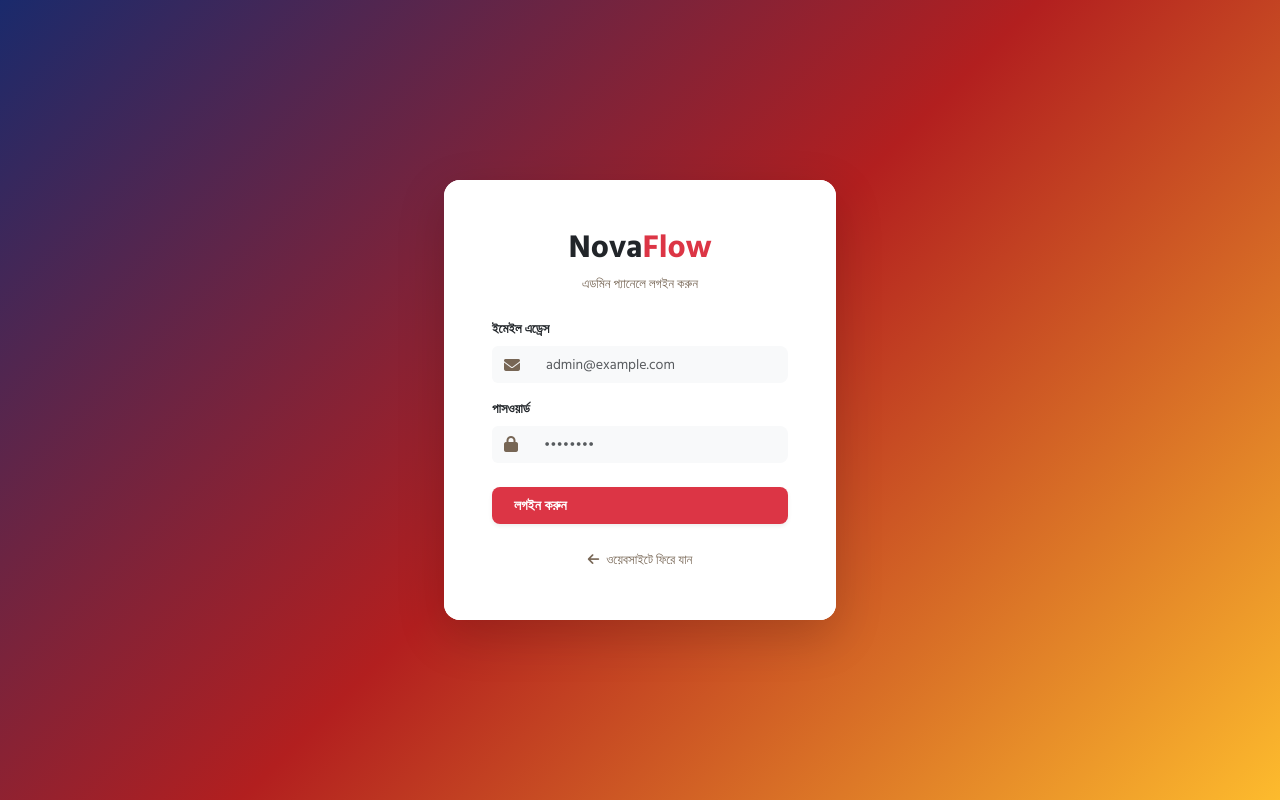
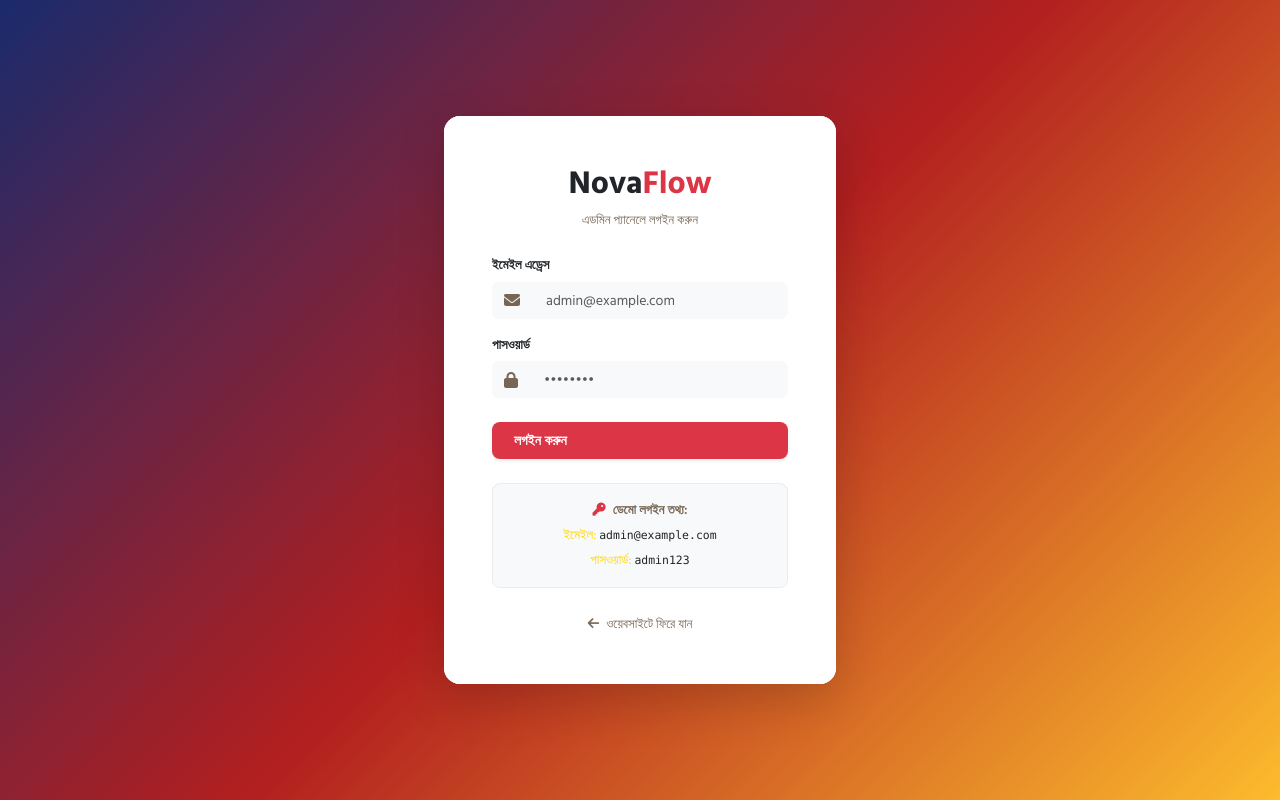
Before and after one commit to atifsoftware/NovaFlow, a PHP site: page /NovaFlow/login in a window 1280 px wide. Run offline with PHP 8.4, Linux system fonts and the light colour scheme.

Commit message:
Add demo credentials helper box to login view

```diff
--- a/app/views/auth/login.php
+++ b/app/views/auth/login.php
@@ -31,6 +31,12 @@
 
                             <button type="submit" class="btn btn-danger w-100 py-2 fw-bold text-uppercase shadow-sm">লগইন করুন</button>
 
+                            <div class="mt-4 p-3 bg-light rounded-3 text-center border border-light-subtle">
+                                <p class="mb-1 text-muted small fw-semibold"><i class="fas fa-key text-danger me-1"></i> ডেমো লগইন তথ্য:</p>
+                                <div class="small text-secondary mb-1">ইমেইল: <code class="text-dark">admin@example.com</code></div>
+                                <div class="small text-secondary">পাসওয়ার্ড: <code class="text-dark">admin123</code></div>
+                            </div>
+
                             <div class="text-center mt-4">
                                 <a href="<?= BASE_URL ?>/" class="text-muted small text-decoration-none"><i class="fas fa-arrow-left me-1"></i> ওয়েবসাইটে ফিরে যান</a>
                             </div>
```
